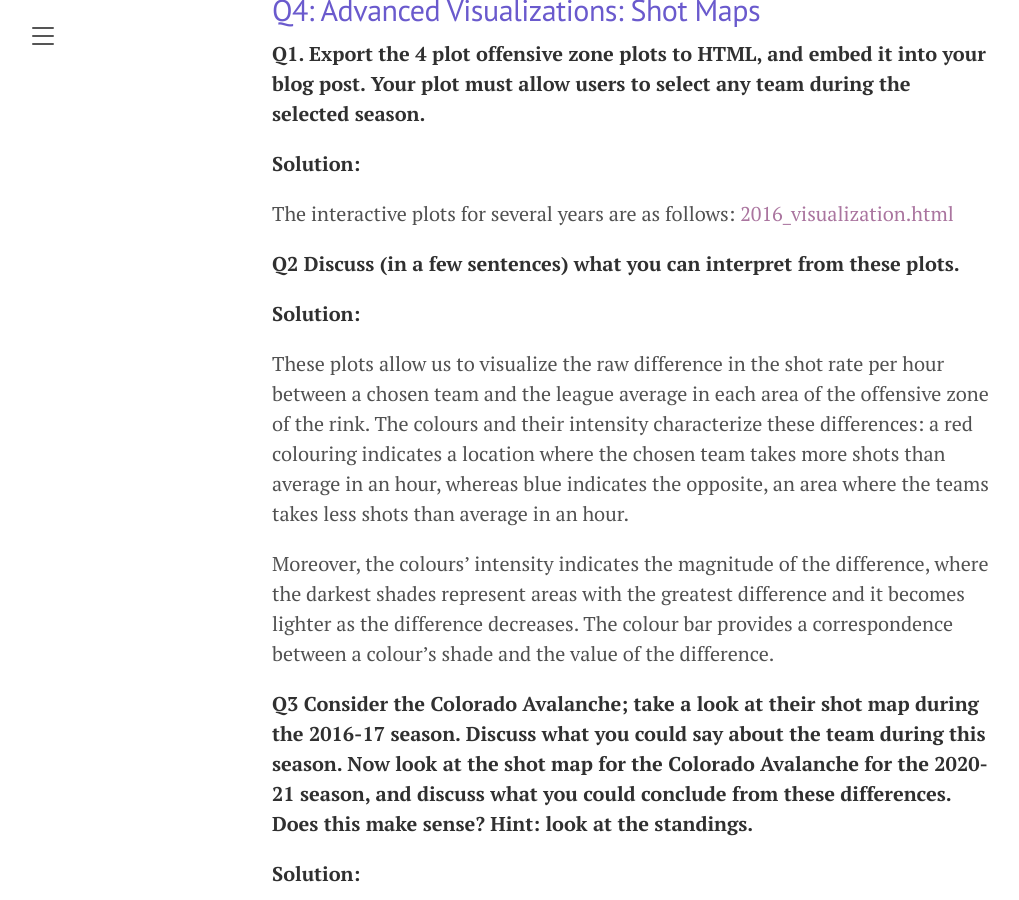
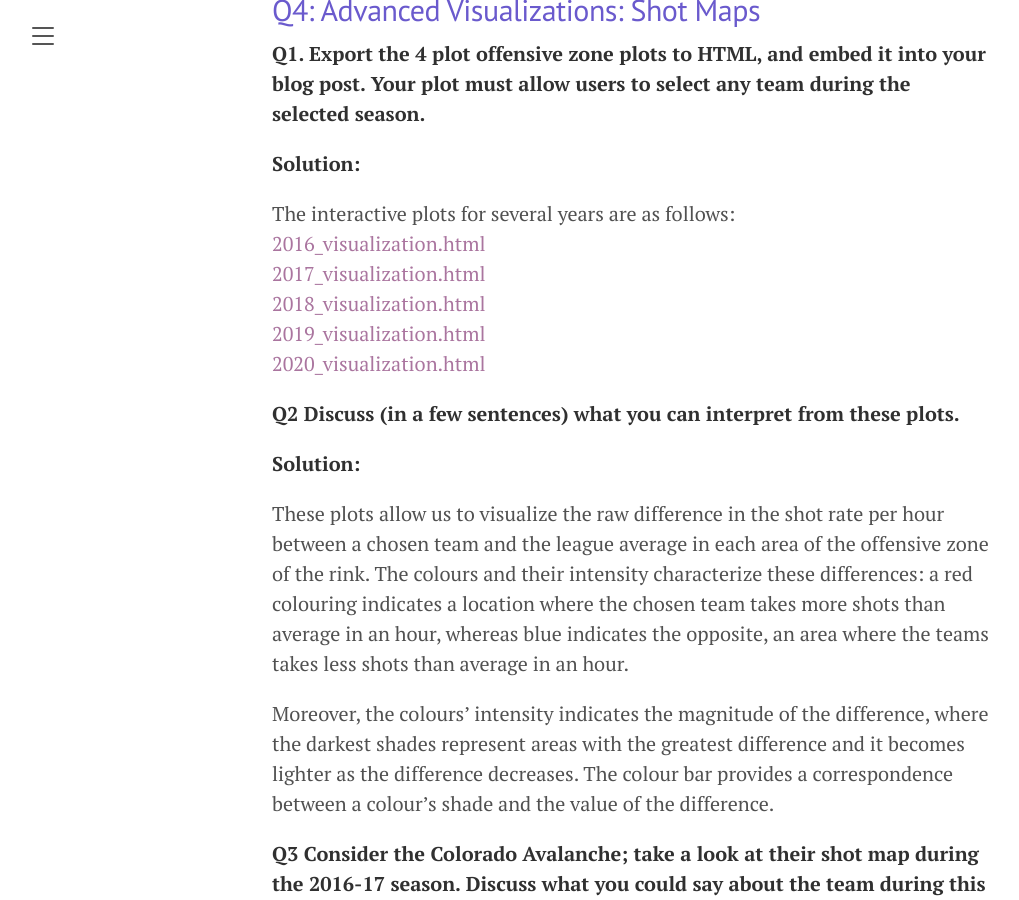
Before and after one commit to IFT6758-Team-08/Blogpost, a Jekyll site: the page built from _posts/2022-10-06-Milestone-1.md, in a window 1280 px wide and 900 px high, scrolled down 9804 px. Shown: the whole window, without its empty margins (8-1027 px from the left). Built offline with Jekyll 4.4.1, drawn with Linux system fonts in a browser that asks for light colours.

Commit message:
Updated Version

```diff
--- a/_posts/2022-10-06-Milestone-1.md
+++ b/_posts/2022-10-06-Milestone-1.md
@@ -259,8 +259,12 @@ for the shot types Snap-shot and Deflected respectively. So we can say these 2 s
 
 **Solution:**
 
-The interactive plots for several years are as follows:
-[2016_visualization.html](../_layouts/2016_visualization.html)
+The interactive plots for several years are as follows: \
+[2016_visualization.html](../_layouts/2016_visualization.html) \
+[2017_visualization.html](../_layouts/2017_visualization.html) \
+[2018_visualization.html](../_layouts/2018_visualization.html) \
+[2019_visualization.html](../_layouts/2019_visualization.html) \
+[2020_visualization.html](../_layouts/2020_visualization.html)
 
 **Q2 Discuss (in a few sentences) what you can interpret from these plots.**
 
```
